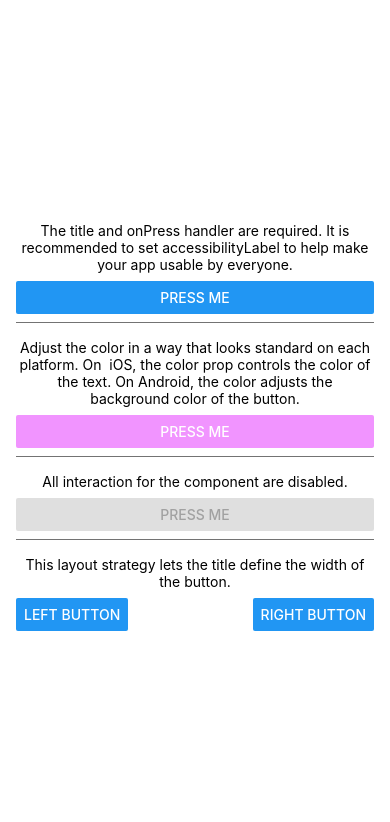
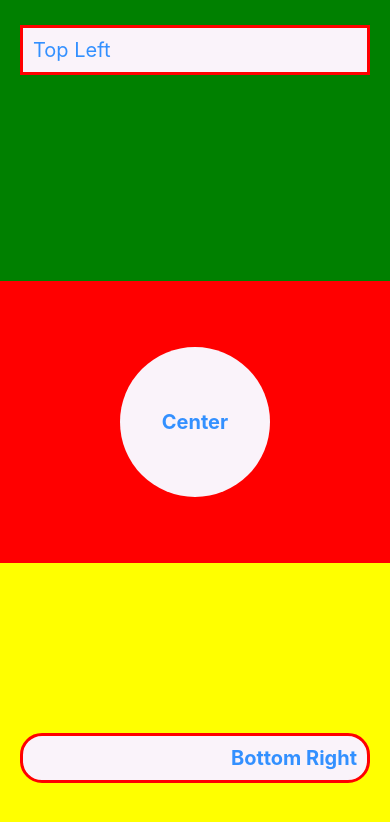
Before and after one commit to dungdeviot/first-app, a React Native app: screen / in a window 390 px wide. Shown: the top 822 px of the page. Built offline with nearby package versions, Linux system fonts and the light colour scheme.

Commit message:
React Native 10

```diff
--- a/App.js
+++ b/App.js
@@ -1,81 +1,104 @@
 import React from 'react';
 import { StyleSheet, Button, View, SafeAreaView, Text, Alert } from 'react-native';
+import { Colors } from 'react-native/Libraries/NewAppScreen';
 
-const Separator = () => (
-  <View style={styles.separator} />
-);
+const App = () => {
+  return (
+    <View style={styles.container}>
 
-const App = () => (
-  <SafeAreaView style={styles.container}>
-    <View>
-      <Text style={styles.title}>
-        The title and onPress handler are required. It is recommended to set accessibilityLabel to help make your app usable by everyone.
-      </Text>
-      <Button
-        title="Press me"
-        onPress={() => Alert.alert('Simple Button pressed')}
-      />
-    </View>
-    <Separator />
-    <View>
-      <Text style={styles.title}>
-        Adjust the color in a way that looks standard on each platform. On  iOS, the color prop controls the color of the text. On Android, the color adjusts the background color of the button.
-      </Text>
-      <Button
-        title="Press me"
-        color="#f194ff"
-        onPress={() => Alert.alert('Button with adjusted color pressed')}
-      />
-    </View>
-    <Separator />
-    <View>
-      <Text style={styles.title}>
-        All interaction for the component are disabled.
-      </Text>
-      <Button
-        title="Press me"
-        disabled
-        onPress={() => Alert.alert('Cannot press this one')}
-      />
-    </View>
-    <Separator />
-    <View>
-      <Text style={styles.title}>
-        This layout strategy lets the title define the width of the button.
-      </Text>
-      <View style={styles.fixToText}>
-        <Button
-          title="Left button"
-          onPress={() => Alert.alert('Left button pressed')}
-        />
-        <Button
-          title="Right button"
-          onPress={() => Alert.alert('Right button pressed')}
-        />
+      <View style={styles.containerTop}>
+        <View style={styles.top}>
+          <Text style={styles.topText}>Top Left</Text>
+        </View>
+      </View>
+
+
+      <View style={styles.containerCenter}>
+        <View style={styles.center}>
+          <Text style={styles.centerText}>Center</Text>
+        </View>
+      </View>
+
+      <View style={styles.containerBottom}>
+        <View style={styles.bottom}>
+          <Text style={styles.bottomText}>Bottom Right</Text>
+        </View>
       </View>
     </View>
-  </SafeAreaView>
-);
+  )
+}
 
 const styles = StyleSheet.create({
-  container: {
-    flex: 1,
-    justifyContent: 'center',
-    marginHorizontal: 16,
+  container : {
+    backgroundColor : '#E8F8F7',
+    flex : 1
   },
-  title: {
-    textAlign: 'center',
-    marginVertical: 8,
+
+  containerTop : {
+    backgroundColor : 'green',
+    flex : 1
   },
-  fixToText: {
-    flexDirection: 'row',
-    justifyContent: 'space-between',
+
+  top : {
+    marginHorizontal: 20,
+    marginTop : 25,
+    paddingHorizontal : 10,
+    paddingVertical : 10,
+    backgroundColor : '#FAF3FA',
+    borderWidth : 3,
+    borderColor : 'red'
   },
-  separator: {
-    marginVertical: 8,
-    borderBottomColor: '#737373',
-    borderBottomWidth: StyleSheet.hairlineWidth,
+
+  topText: {
+    fontSize : 20,
+    color : '#3390FF'
   },
+
+  containerCenter : {
+    backgroundColor : 'red',
+    flex : 1,
+    justifyContent : 'center',
+    alignItems : 'center'
+  },
+
+  center : {
+    width : 150,
+    height : 150,
+    backgroundColor : '#FAF3FA',
+    borderRadius : 100,     //Bo tròn background
+    justifyContent : 'center',  //Canh giữa chiều dọc
+    alignItems : 'center'   //Canh giữa chiều ngang
+  },
+
+  centerText: {
+    fontSize : 20,
+    color : '#3390FF',
+    fontWeight : 'bold'   //In đậm chữ
+  },
+
+  containerBottom : {
+    backgroundColor : 'yellow',
+    flex : 1
+  },
+
+  bottom : {
+    marginHorizontal: 20,
+    marginTop : 170,
+    paddingHorizontal : 10,
+    paddingVertical : 10,
+    backgroundColor : '#FAF3FA',
+    borderWidth : 3,
+    borderColor : 'red',
+    borderRadius : 22     //Bo tròn background
+
+  },
+
+  bottomText: {
+    textAlign : 'right',
+    fontSize : 20,
+    color : '#3390FF',
+    fontWeight : 'bold'   //In đậm chữ
+  }
 });
 
 export default App;
```
